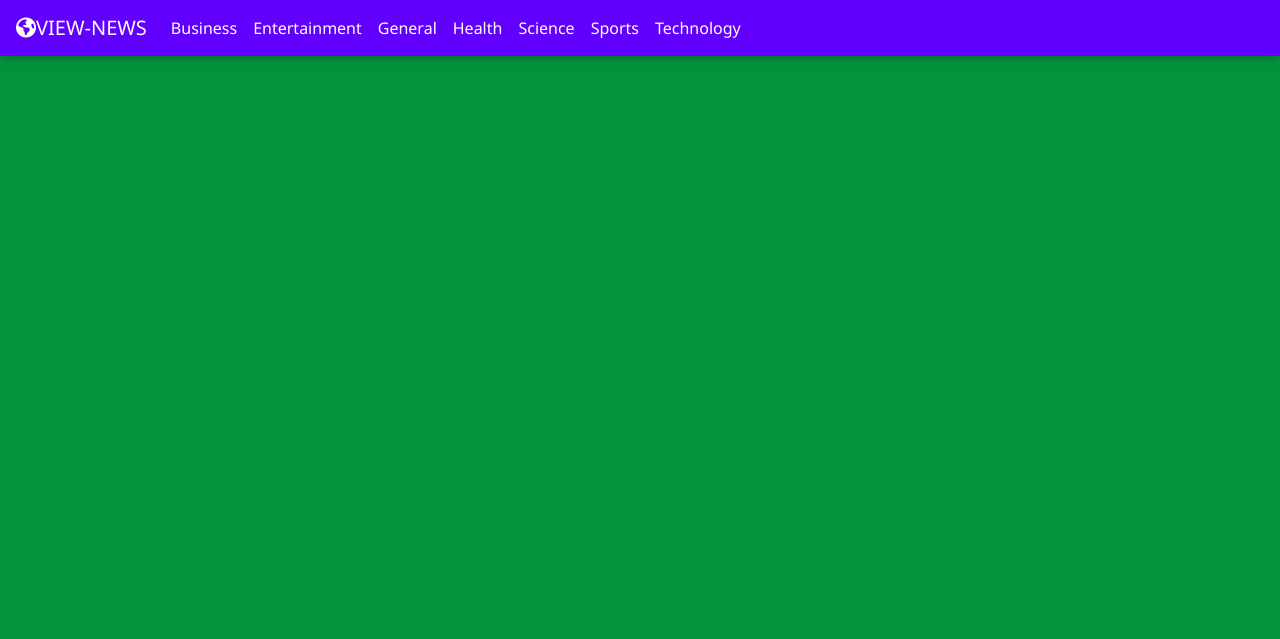
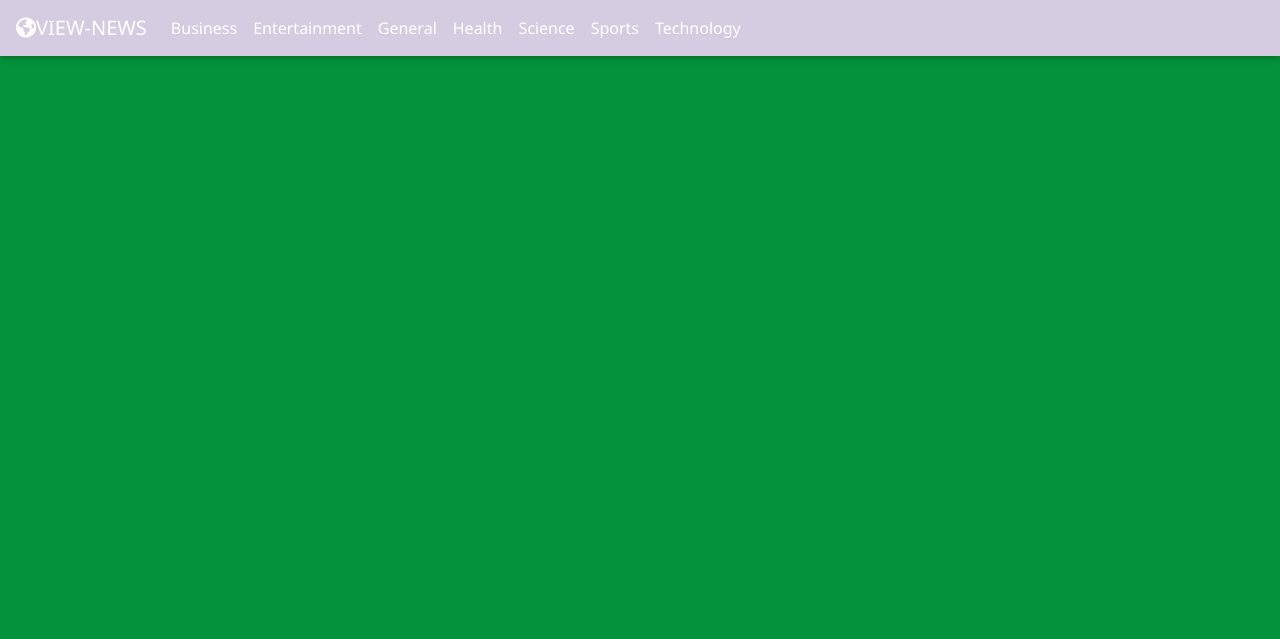
Before and after one commit to Jn-mic/newsapp, a Flask app: template app/templates/index.html in a window 1280 px wide. Shown: the top 639 px of the page. Run offline with Flask 2, Linux system fonts and the light colour scheme; the template is opened without the code that fills it, so the values that code supplies are empty; some libraries are stand-ins or nearby versions.

Commit message:
updating css file

```diff
--- a/app/static/css/styles.css
+++ b/app/static/css/styles.css
@@ -28,14 +28,14 @@
   }
 
   .navbar {
-    background-color:rgb(98, 0, 255);
+    background-color:rgb(213, 204, 226);
     border: none;
     color: black;
     transition: background-color 1s ease 0s;
   }
 
   .navbar.solid {
-    background-color: rgb(14, 13, 13);
+    background-color: rgb(219, 179, 179);
     background-image: linear-gradient(326deg, blue 0%, rgb(0, 4, 255) 75%);
     transition: background-color 1s ease 0s;
     box-shadow: 0 0 4px rgb(216, 214, 214);
```
